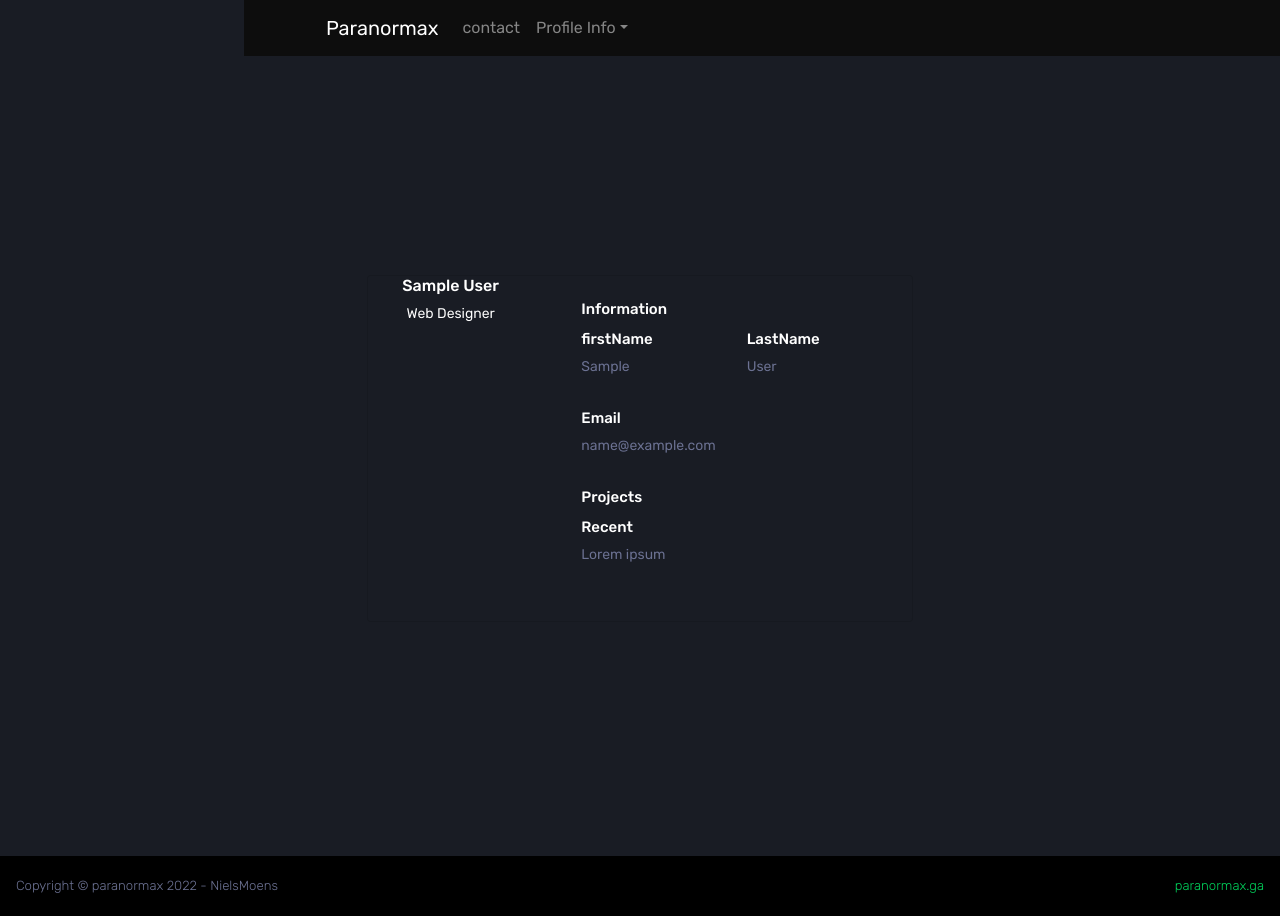
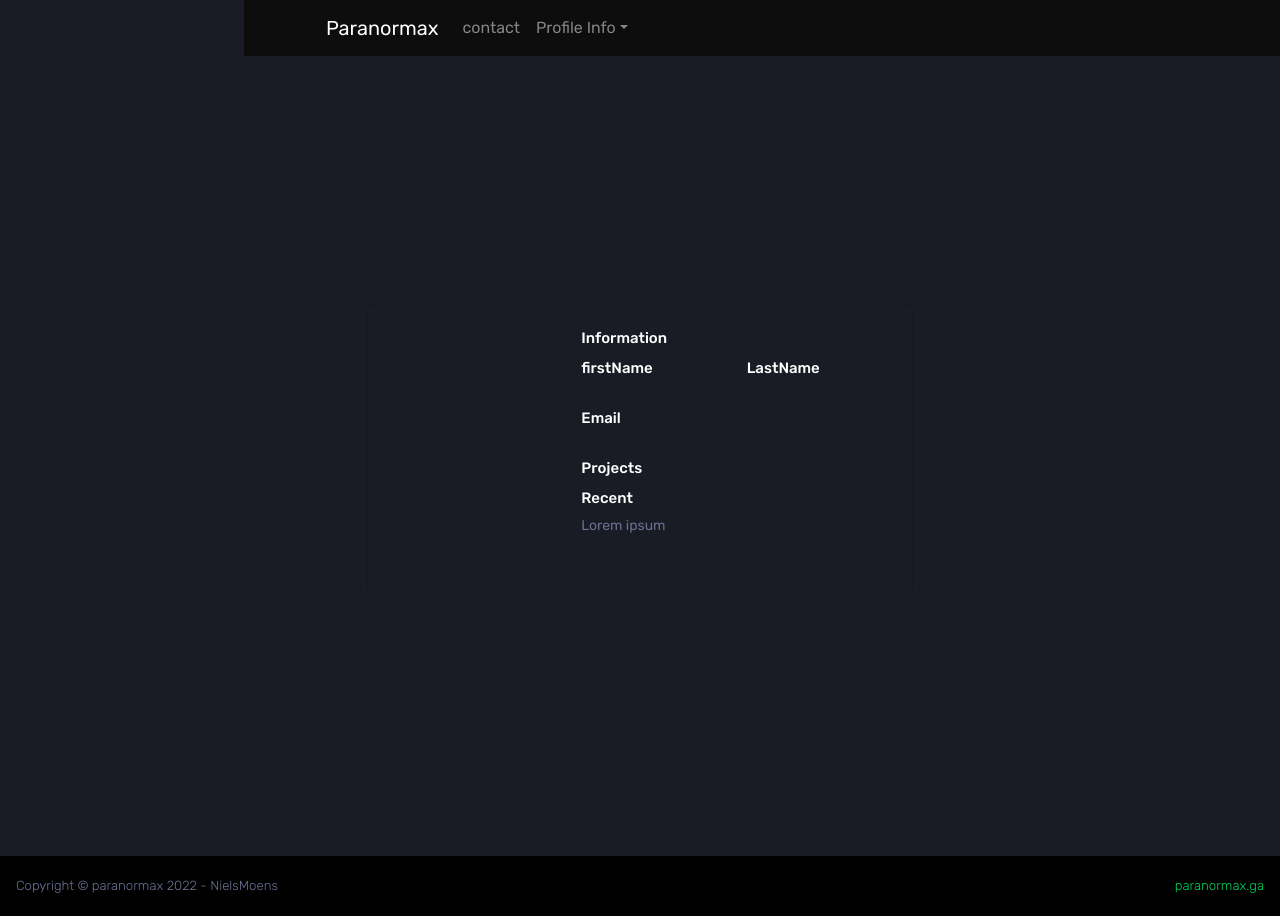
Before and after one commit to NielsMoens/Werkstuk_CMSDEV_ParanormaxApp-NielsMoens, a Next.js app in the folder paranormax/: page /app/profile in a window 1280 px wide. Built offline with nearby package versions, Linux system fonts and the light colour scheme; sample sign-in values are in the browser's storage.

Commit message:
:rocket: test build UwU

```diff
--- a/paranormax/compenents/core/storage/index.js
+++ b/paranormax/compenents/core/storage/index.js
@@ -1,16 +1,33 @@
 const KEY_USER = "KEY_USER";
-const getUser = () => {
+const saveUser = () => {
     if (typeof window !== "undefined") {
         const user = localStorage.getItem("KEY_USER");
-        return JSON.parse(user) ;
+        return JSON.parse(user);
     }
     return null
-};
+}
+
+// };const saveUser = () => {
+//     if (typeof window !== "undefined") {
+//         const user = localStorage.getItem("KEY_USER");
+//         return  JSON.parse(user) ;
+//     }
+//     return null
+// };
 
 const removeUser = () => {
     if (typeof window !== "undefined") {
         localStorage.removeItem("KEY_USER")
     }
+}
+
+const getUser= () => {
+    const user = saveUser();
+    // let firstname = user.firstName;
+
+    // console.log('get from store', user)
+    // const isValid = user;
+     return user;
 }
 
 const storeUser = (user) => {
--- a/paranormax/pages/app/profile.js
+++ b/paranormax/pages/app/profile.js
@@ -1,10 +1,18 @@
 import {getUser} from "../../compenents/core/storage";
 import Image from 'next/image';
+import {useRouteMatch} from "react-router-dom";
 
 const Profile = () => {
-    const userName = getUser();
+
+    // const userName = getUser();
+    //
+    // console.log('test',userName);
+    // const profiledata =
+    // let firstName = userName.user.firstName;
+    // let lastName = userName.user.lastName;
+    // let email = userName.user.email;
+
     // console.log(userName.user.firstName);
-    const profiledata = userName.user
     return (
         <>
             <section className="vh-100" >
@@ -19,8 +27,7 @@ const Profile = () => {
                                         {/*    alt="Avatar"*/}
                                         {/*    className="img-fluid my-5 w-50 "*/}
                                         {/*/>*/}
-                                        <h5>{profiledata.firstName} {profiledata.lastName}</h5>
-                                        <p>Web Designer</p>
+                                        <h5> </h5>
                                         <i className="far fa-edit mb-5"></i>
                                     </div>
                                     <div className="col-md-8">
@@ -29,14 +36,14 @@ const Profile = () => {
                                                 <div className="row pt-1">
                                                     <div className="col-6 mb-3">
                                                         <h6>firstName</h6>
-                                                        <p className="text-muted">{profiledata.firstName}</p>
+                                                        <p className="text-muted"></p>
                                                     </div>
                                                     <div className="col-6 mb-3">
                                                         <h6>LastName</h6>
-                                                        <p className="text-muted">{profiledata.lastName}</p>
+                                                        <p className="text-muted"></p>
                                                     </div> <div className="col-6 mb-3">
                                                         <h6>Email</h6>
-                                                        <p className="text-muted">{profiledata.email}</p>
+                                                        <p className="text-muted"></p>
                                                     </div>
 
                                                 </div>
```
